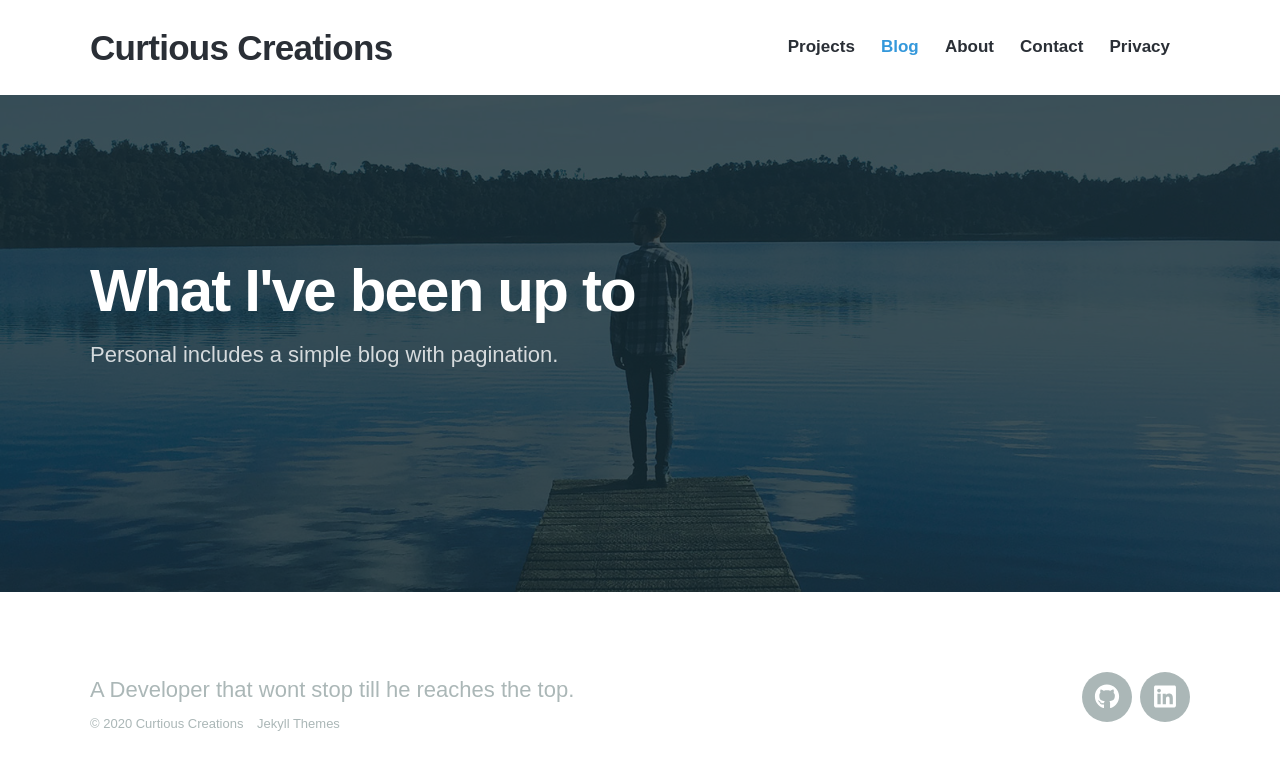
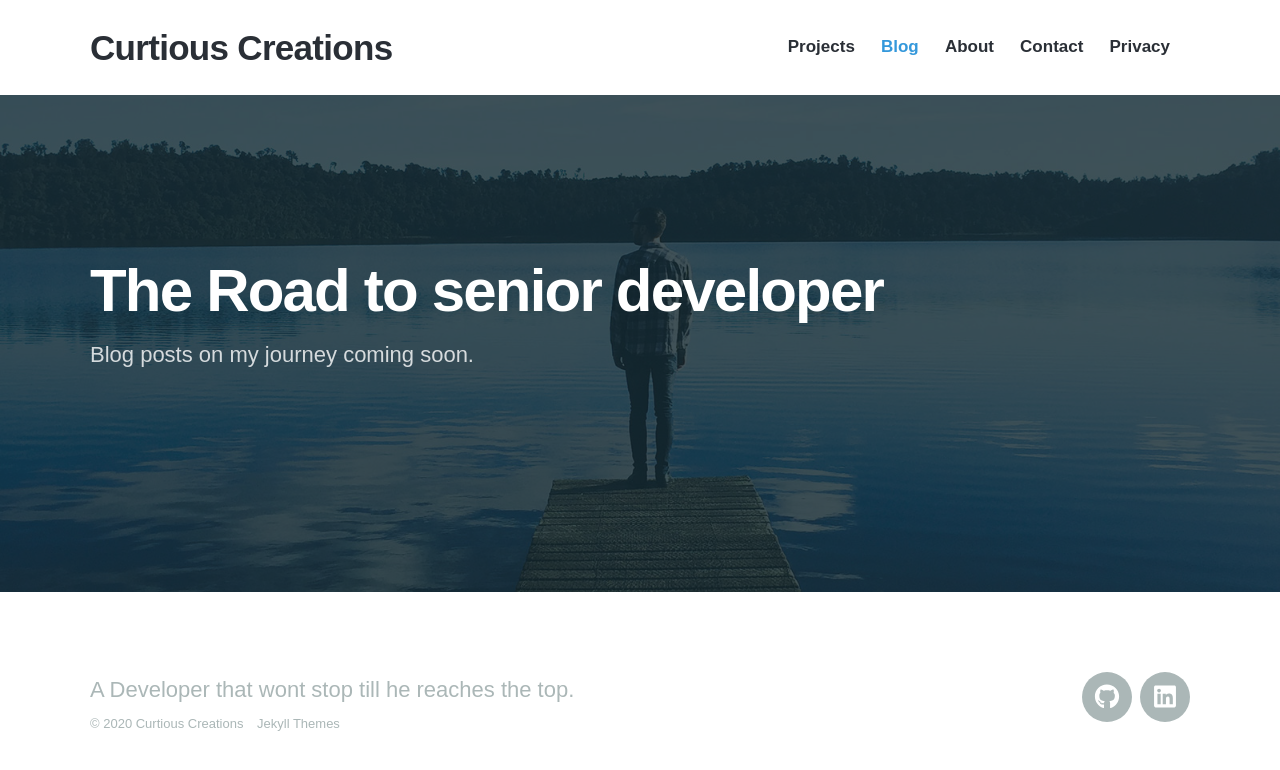
Before and after one commit to Curtis-S/Curtis-S.github.io, a Jekyll site: the page built from blog/index.html, in a window 1280 px wide. Shown: the top 770 px of the page. Built offline with Jekyll 4.4.1, drawn with Linux system fonts in a browser that asks for light colours; nearby versions of some CDN libraries; some web fonts are replaced; the list of posts is cut into pages by our own code.

Commit message:
change text

```diff
--- a/blog/index.html
+++ b/blog/index.html
@@ -13,8 +13,8 @@ featured_image: /images/demo/blog.jpg
 
 	<div class="wrap">
 
-		<h1>What I've been up to</h1>
-		<p>Personal includes a simple blog with pagination.</p>
+		<h1>The Road to senior developer </h1>
+		<p>Blog posts on my journey coming soon.</p>
 
 	</div>
 
```
Also changed, not shown: 1 other file.
